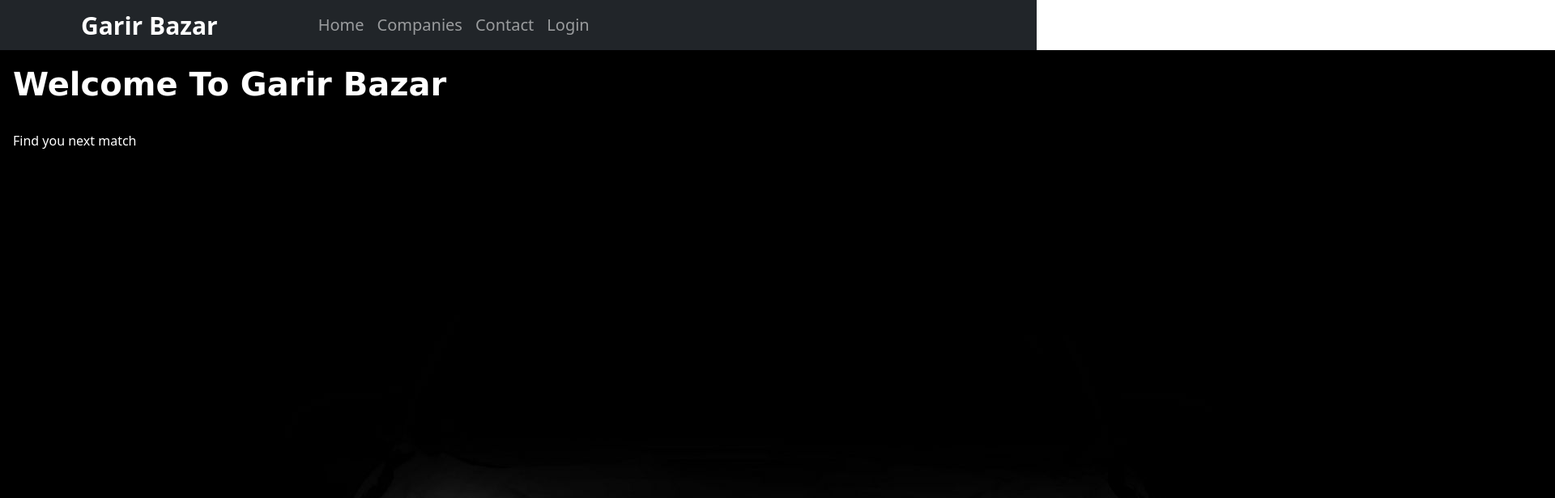
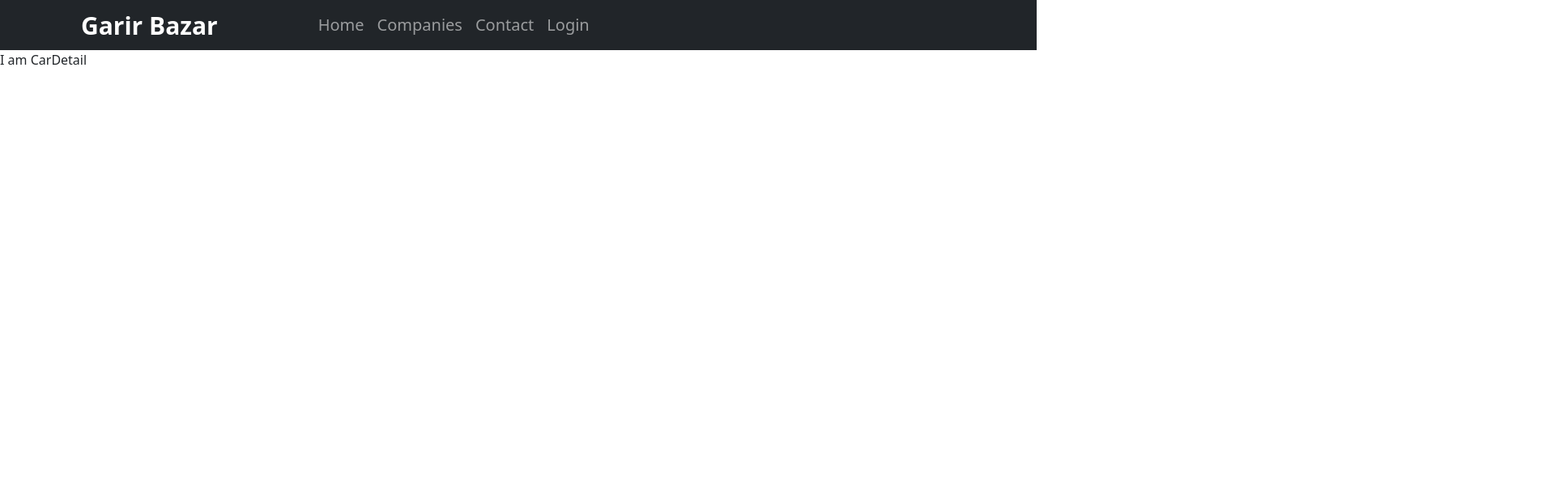
Before and after one commit to SudiptaSahaNiloy/Garir-Bazar-using-MERN, a React (Create React App) app: page /carDetails in a window 1280 px wide. Before the commit this address led to /home. Shown: the top 616 px of the page at 81% size, 1920 px wide, since content can reach past the window. Built offline with nearby package versions, Linux system fonts and the light colour scheme.

Commit message:
checking some stuff

```diff
--- a/src/Components/Body/Body.js
+++ b/src/Components/Body/Body.js
@@ -5,6 +5,7 @@ import Companies from './Companies/Companies';
 import Auth from './Auth/Auth';
 import audiHome from './Companies/audiHome/audiHome';
 import toyotaHome from './Companies/toyotaHome/toyotaHome';
+import CarDetails from './CarDetails/CarDetails';
 
 function Body() {
     return (
@@ -15,6 +16,7 @@ function Body() {
                 <Route path="/companies" exact component={Companies} />
                 <Route path="/audiHome" exact component={audiHome} />
                 <Route path="/toyotaHome" exact component={toyotaHome} />
+                <Route path="/carDetails" exact component={CarDetails} />
                 <Redirect to="/home" />
                 {/* <Redirect to="/login" /> */}
             </Switch>
--- /dev/null
+++ b/src/Components/Body/CarDetails/CarDetails.js
@@ -0,0 +1,12 @@
+import React from 'react';
+import './stylesheet/CarDetails.css';
+
+function CarDetails() {
+    return (
+        <div>
+            I am CarDetail
+        </div>
+    )
+}
+
+export default CarDetails
--- a/src/Components/Body/Companies/audiHome/audiHome.js
+++ b/src/Components/Body/Companies/audiHome/audiHome.js
@@ -4,8 +4,8 @@ import Button from 'react-bootstrap/Button'
 import Carousel from 'react-bootstrap/Carousel'
 
 function audiHome() {
-    return (
-        <Carousel className="carousel-fade">
+  return (
+    <Carousel className="carousel-fade">
       <Carousel.Item>
         <img
           className="d-block w-100"
@@ -13,7 +13,7 @@ function audiHome() {
           alt="Audi"
         />
         <Carousel.Caption className="Caption1" >
-          <Button href="#" className="button1" variant="primary" size="lg">Audi A4 Avant g-tron</Button>
+          <Button href="/carDetails" className="button1" variant="primary" size="lg">Audi A4 Avant g-tron</Button>
         </Carousel.Caption>
       </Carousel.Item>
       <Carousel.Item>
@@ -23,11 +23,11 @@ function audiHome() {
           alt="Toyota"
         />
         <Carousel.Caption className="Caption">
-          <Button href="/toyotaHome" className="button" variant="primary" size="lg">Audi A3 Sedan</Button>
+          <Button href="/carDetails" className="button" variant="primary" size="lg">Audi A3 Sedan</Button>
         </Carousel.Caption>
       </Carousel.Item>
     </Carousel>
-    )
+  )
 }
 
 export default audiHome
--- a/src/Components/Body/Companies/toyotaHome/toyotaHome.js
+++ b/src/Components/Body/Companies/toyotaHome/toyotaHome.js
@@ -13,7 +13,7 @@ function toyotaHome() {
           alt="Toyota"
         />
         <Carousel.Caption className="Caption2" >
-            <Button href="#" className="button2" variant="primary" size="lg">Toyota Allion</Button>
+          <Button href="/carDetails" className="button2" variant="primary" size="lg">Toyota Allion</Button>
         </Carousel.Caption>
       </Carousel.Item>
     </Carousel>
```
Also changed, not shown: src/Components/Body/CarDetails/stylesheet/CarDetails.css (added). Lines whose indentation alone changed are shown as unchanged.
